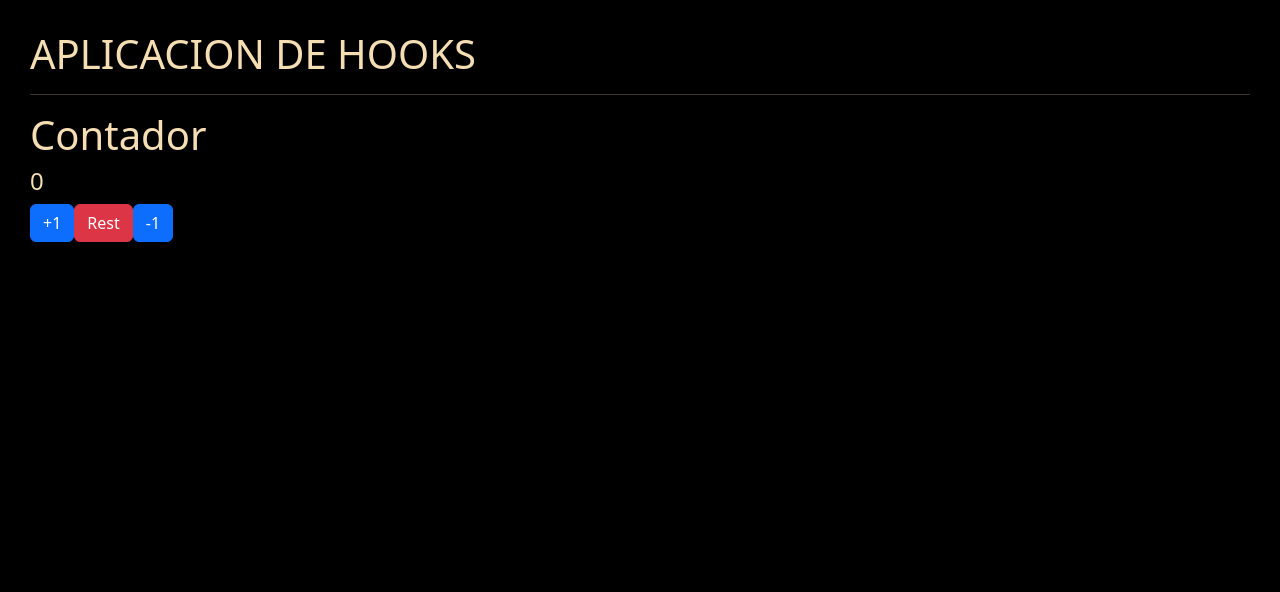
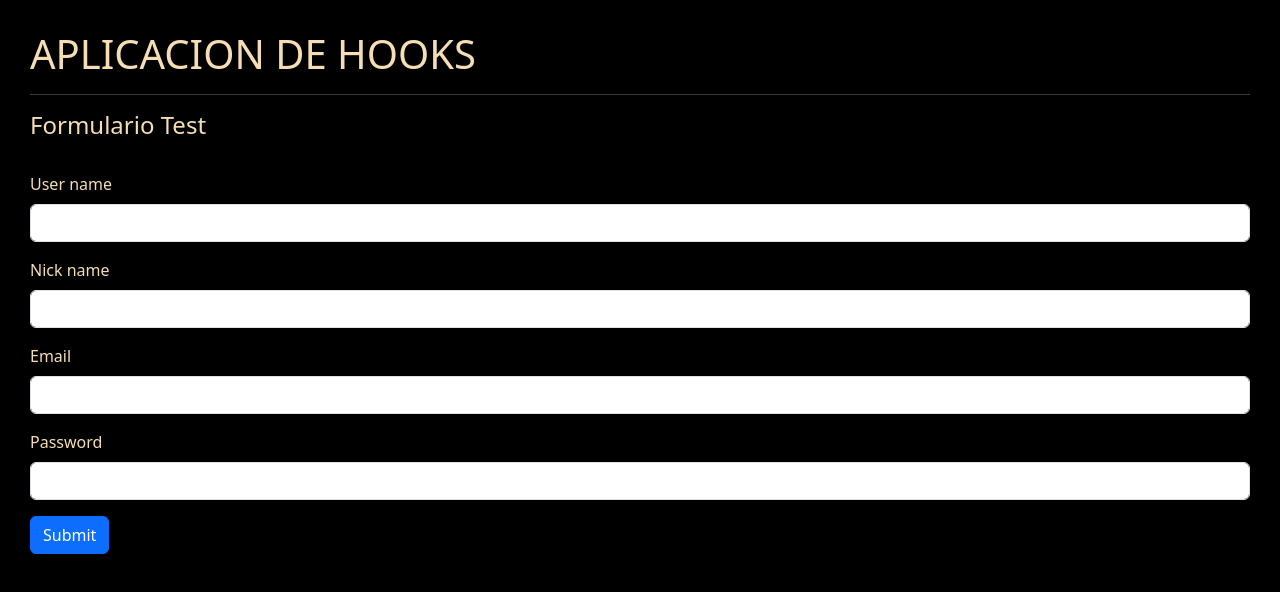
Before and after one commit to javierh2/DH_Course_ReactJS, a React (Vite) app in the folder proyecto-hooks-react/: page / in a window 1280 px wide. Shown: the top 592 px of the page. Built offline with nearby package versions, Linux system fonts and the light colour scheme.

Commit message:
hooks prueba de form y counter

```diff
--- a/proyecto-hooks-react/src/HookApp.jsx
+++ b/proyecto-hooks-react/src/HookApp.jsx
@@ -1,12 +1,14 @@
 import React from 'react'
 import { CounterApp } from './components/CounterApp'
+import { FormsApp } from './components/FormsApp'
 
 export const HookApp = () => {
   return (
     <>
       <h1>APLICACION DE HOOKS</h1>
       <hr />
-      <CounterApp/>
+      {/* <CounterApp/> */}
+      <FormsApp/>
     </>
   )
 }
--- /dev/null
+++ b/proyecto-hooks-react/src/components/FormsApp.jsx
@@ -0,0 +1,46 @@
+import React from 'react'
+import { useForm } from '../hooks/useForm';
+
+export const FormsApp = () => {
+
+    const initialForm = {
+        username: '',
+        nickname: '',
+        email: '',
+        password: ''
+    };
+
+    const {formState, onInputChange} = useForm(initialForm);
+    const { username, nickname, email, password } = formState;
+
+    const handleSubmit = (event) => {
+        event.preventDefault();
+        console.log(formState);
+    };
+
+    return (
+        <>
+            <h4>Formulario Test</h4>
+            <br />
+            <form onSubmit={handleSubmit}>
+                <div className="mb-3">
+                    <label htmlFor="username" className="form-label">User name</label>
+                    <input type="text" className="form-control" id="username" name="username" value={username} onChange={onInputChange}/>
+                </div>
+                <div className="mb-3">
+                    <label htmlFor="nickname" className="form-label">Nick name</label>
+                    <input type="text" className="form-control" id="nickname" name="nickname" value={nickname} onChange={onInputChange}/>
+                </div>
+                <div className="mb-3">
+                    <label htmlFor="email" className="form-label">Email</label>
+                    <input type="email" className="form-control" id="email" name="email" value={email} onChange={onInputChange}/>
+                </div>
+                <div className="mb-3">
+                    <label htmlFor="password" className="form-label">Password</label>
+                    <input type="password" className="form-control" id="password" name="password" value={password} onChange={onInputChange}/>
+                </div>
+                <button type="submit" className="btn btn-primary">Submit</button>
+            </form>
+        </>
+    )
+}
--- /dev/null
+++ b/proyecto-hooks-react/src/hooks/useForm.js
@@ -0,0 +1,21 @@
+import React from 'react'
+import { useState } from 'react';
+
+export const useForm = (initialForm = {}) => {
+
+    const [formState, setFormState] = useState(initialForm);
+    const { username, nickname, email, password } = formState;
+
+    const onInputChange = ({target}) => {
+        const { name, value } = target;
+        setFormState({
+            ...formState,
+            [name]: value
+        })
+    };
+
+    return {
+        formState,
+        onInputChange
+    }
+}
```
